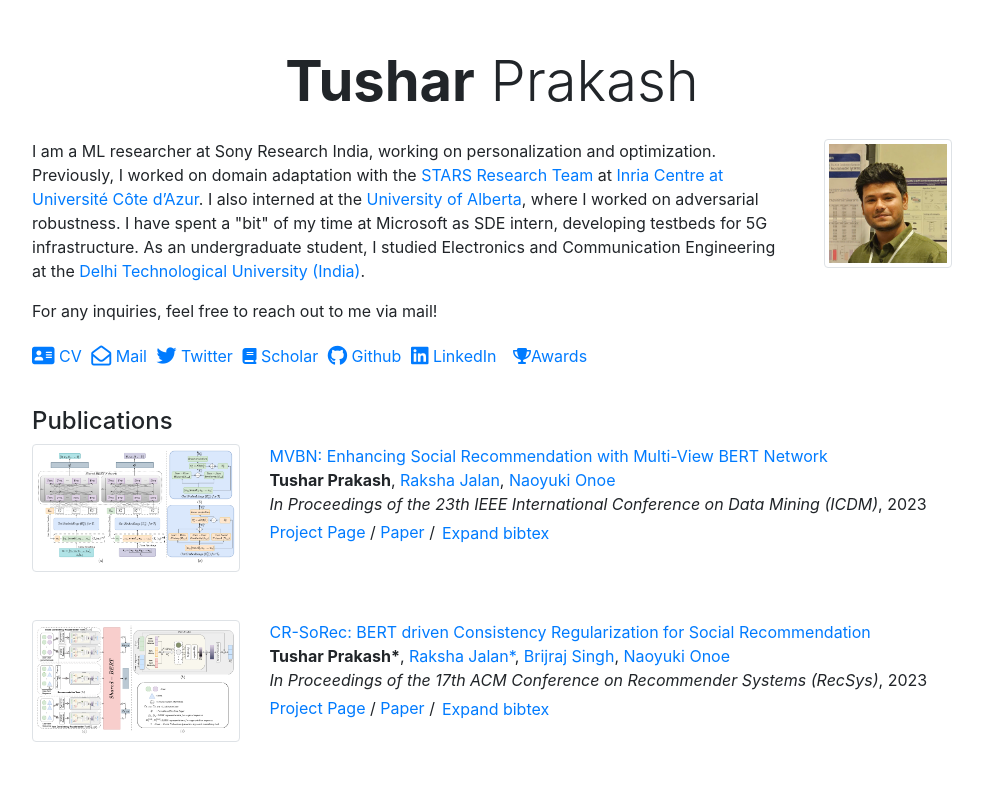
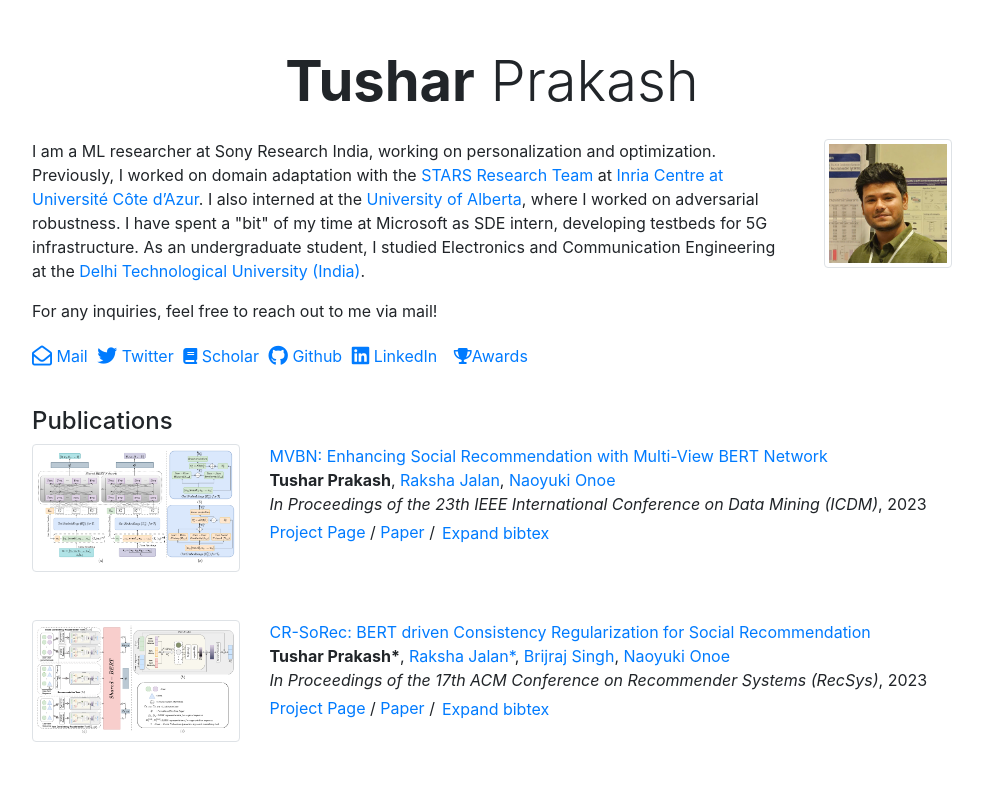
Before and after one commit to theTushar-dot/my_webpage, a plain HTML site: page index.html in a window 1280 px wide. Shown: the top 787 px of the page, without its empty margins (148-1131 px from the left). Drawn offline with nearby package versions, Linux system fonts and the light colour scheme.

Commit message:
Update index.html

```diff
--- a/index.html
+++ b/index.html
@@ -36,7 +36,6 @@ at Université Côte d’Azur</a>. I also interned at the <a href="https://www.u
                 </p>
                 <p>For any inquiries, feel free to reach out to me via mail!</p>
                 <p>
-                    <a href="https://thetushar.tech/assets/pdf/CV_Tushar_Prakash.pdf" target="_blank" style="margin-right: 5px"><i class="fa fa-address-card fa-lg"></i> CV</a>
                     <a href="mailto:tushar121prakash@gmail.com" style="margin-right: 5px"><i class="far fa-envelope-open fa-lg"></i> Mail</a>
                     <a href="https://twitter.com/" target="_blank" style="margin-right: 5px"><i class="fab fa-twitter fa-lg"></i> Twitter</a>
                     <a href="https://scholar.google.com/citations?user=Czcxx-oAAAAJ&hl=en" target="_blank" style="margin-right: 5px"><i class="fa-solid fa-book"></i> Scholar</a>
```
